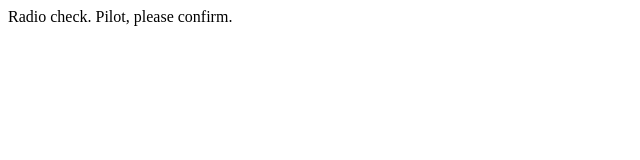
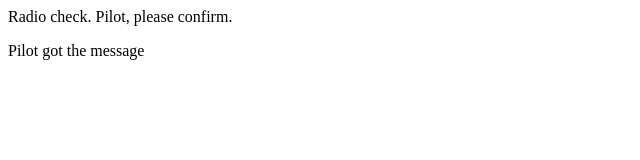
Before and after one commit to dpicht/Studio-22, a plain HTML site: page index.html in a window 1280 px wide. Shown: the whole page, without its empty margins (0-640 px from the left). Drawn offline with Linux system fonts and the light colour scheme.

Commit message:
Added second line to log

```diff
--- a/index.html
+++ b/index.html
@@ -1,5 +1,6 @@
 <html>
 <body>
    <p>Radio check. Pilot, please confirm.</p>
+   <p>Pilot got the message</p>
 </body>
 </html>
```
